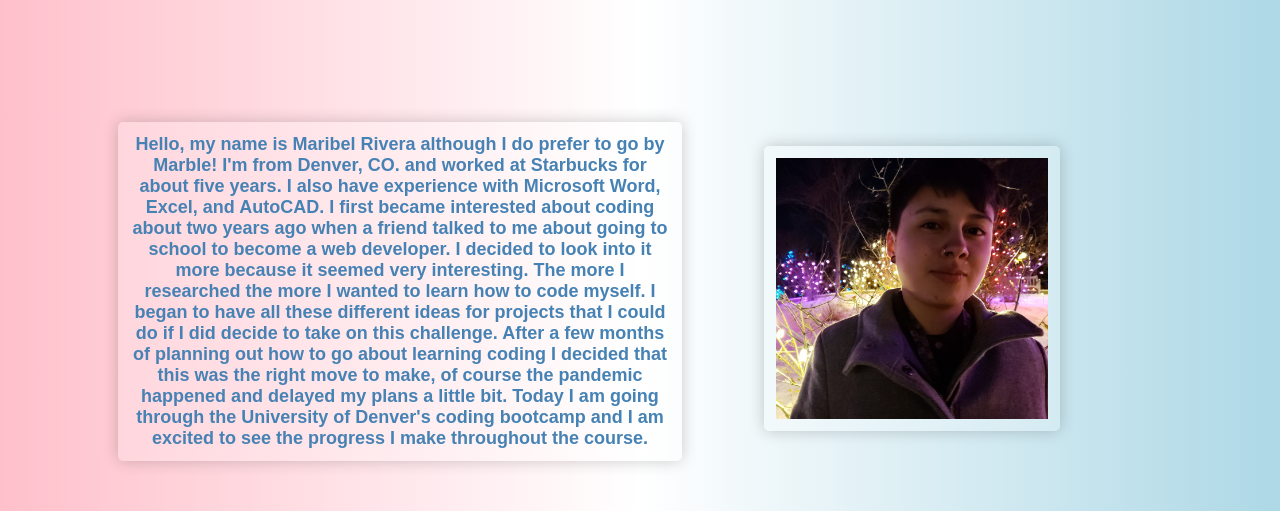
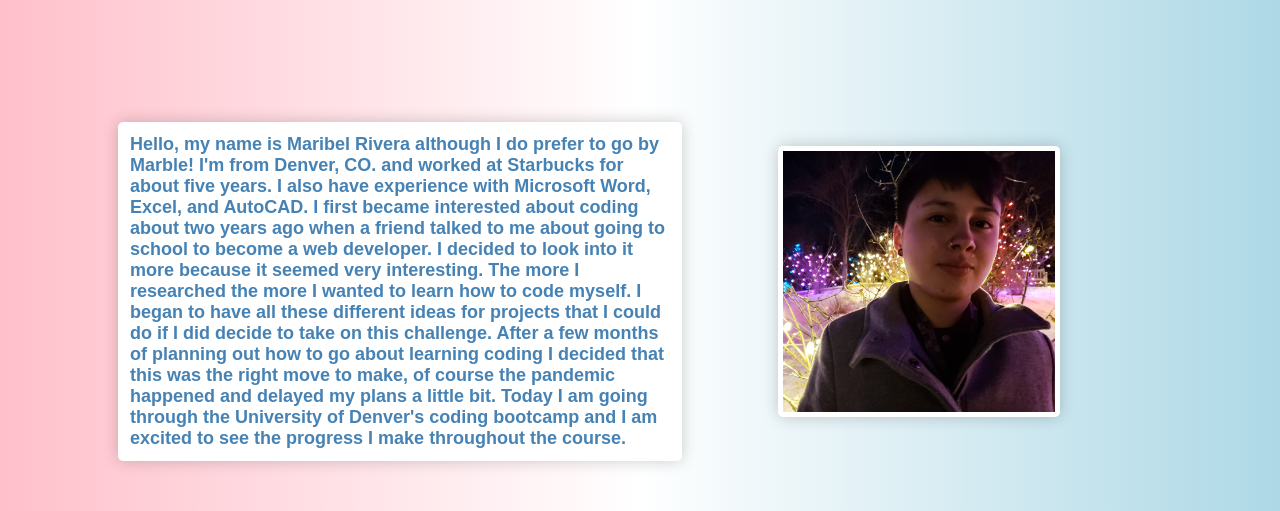
Before and after one commit to mrivera0014/react-portfolio-2.0, a React (Create React App) app: page / in a window 1280 px wide. Shown: the part 900-1411 px from the top of the page. Built offline with nearby package versions, Linux system fonts and the light colour scheme.

Commit message:
changed styling in profile card

```diff
--- a/src/components/Form/Contact.css
+++ b/src/components/Form/Contact.css
@@ -16,32 +16,6 @@
 .aboutMe {
   text-align: -webkit-center;
   margin-top: 10rem;
-}
-
-.profileImg {
-  width: 17rem;
-  float: right;
-  margin-right: 15%;
-  margin-top: 2%;
-  padding: 1%;
-  -webkit-box-shadow: 0 0 1rem 0 rgba(0, 0, 0, 0.2);
-          box-shadow: 0 0 1rem 0 rgba(0, 0, 0, 0.2);
-  border-radius: 5px;
-  background-color: rgba(255, 255, 255, 0.2);
-}
-
-.aboutMePar {
-  width: 45%;
-  margin-right: 40%;
-  padding: 1%;
-  font-family: 'Noto Sansa KR', sans-serif;
-  font-size: 18px;
-  font-weight: 700;
-  color: steelblue;
-  -webkit-box-shadow: 0 0 1rem 0 rgba(0, 0, 0, 0.2);
-          box-shadow: 0 0 1rem 0 rgba(0, 0, 0, 0.2);
-  border-radius: 5px;
-  background-color: rgba(255, 255, 255, 0.2);
 }
 
 .social {
--- a/src/components/Nav/Nav.css
+++ b/src/components/Nav/Nav.css
@@ -17,32 +17,6 @@
 .aboutMe {
   text-align: -webkit-center;
   margin-top: 10rem;
-}
-
-.profileImg {
-  width: 17rem;
-  float: right;
-  margin-right: 15%;
-  margin-top: 2%;
-  padding: 1%;
-  -webkit-box-shadow: 0 0 1rem 0 rgba(0, 0, 0, 0.2);
-          box-shadow: 0 0 1rem 0 rgba(0, 0, 0, 0.2);
-  border-radius: 5px;
-  background-color: rgba(255, 255, 255, 0.2);
-}
-
-.aboutMePar {
-  width: 45%;
-  margin-right: 40%;
-  padding: 1%;
-  font-family: 'Noto Sansa KR', sans-serif;
-  font-size: 18px;
-  font-weight: 700;
-  color: steelblue;
-  -webkit-box-shadow: 0 0 1rem 0 rgba(0, 0, 0, 0.2);
-          box-shadow: 0 0 1rem 0 rgba(0, 0, 0, 0.2);
-  border-radius: 5px;
-  background-color: rgba(255, 255, 255, 0.2);
 }
 
 .social {
--- a/src/components/ProfileCard/ProfileCard.css
+++ b/src/components/ProfileCard/ProfileCard.css
@@ -23,25 +23,26 @@
   float: right;
   margin-right: 15%;
   margin-top: 2%;
-  padding: 1%;
+  padding: 5px;
   -webkit-box-shadow: 0 0 1rem 0 rgba(0, 0, 0, 0.2);
           box-shadow: 0 0 1rem 0 rgba(0, 0, 0, 0.2);
   border-radius: 5px;
-  background-color: rgba(255, 255, 255, 0.2);
+  background-color: white;
 }
 
 .aboutMePar {
   width: 45%;
   margin-right: 40%;
   padding: 1%;
+  text-align: left;
+  -webkit-box-shadow: 0 0 1rem 0 rgba(0, 0, 0, 0.2);
+          box-shadow: 0 0 1rem 0 rgba(0, 0, 0, 0.2);
+  border-radius: 5px;
+  background-color: white;
   font-family: 'Noto Sansa KR', sans-serif;
   font-size: 18px;
   font-weight: 700;
   color: steelblue;
-  -webkit-box-shadow: 0 0 1rem 0 rgba(0, 0, 0, 0.2);
-          box-shadow: 0 0 1rem 0 rgba(0, 0, 0, 0.2);
-  border-radius: 5px;
-  background-color: rgba(255, 255, 255, 0.2);
 }
 
 .social {
--- a/src/components/ProfileCard/ProfileCard.scss
+++ b/src/components/ProfileCard/ProfileCard.scss
@@ -41,16 +41,21 @@ width: 17rem;
 float: right;
 margin-right: 15%;
 margin-top: 2%;
-padding: 1%;
-@include glassEffect()
+padding: 5px;
+box-shadow: 0 0 1rem 0 rgba(0,0,0,.2);
+border-radius: 5px;
+background-color: white;
 }
 
 .aboutMePar{
     width: 45%;
     margin-right: 40%;
     padding: 1%;
+    text-align: left;
+    box-shadow: 0 0 1rem 0 rgba(0,0,0,.2);
+    border-radius: 5px;
+    background-color: white;
     @include secondaryFont();
-    @include glassEffect()
 }
 
 .social{
--- a/src/components/ProjectCard/ProjectCard.css
+++ b/src/components/ProjectCard/ProjectCard.css
@@ -16,32 +16,6 @@
 .aboutMe {
   text-align: -webkit-center;
   margin-top: 10rem;
-}
-
-.profileImg {
-  width: 17rem;
-  float: right;
-  margin-right: 15%;
-  margin-top: 2%;
-  padding: 1%;
-  -webkit-box-shadow: 0 0 1rem 0 rgba(0, 0, 0, 0.2);
-          box-shadow: 0 0 1rem 0 rgba(0, 0, 0, 0.2);
-  border-radius: 5px;
-  background-color: rgba(255, 255, 255, 0.2);
-}
-
-.aboutMePar {
-  width: 45%;
-  margin-right: 40%;
-  padding: 1%;
-  font-family: 'Noto Sansa KR', sans-serif;
-  font-size: 18px;
-  font-weight: 700;
-  color: steelblue;
-  -webkit-box-shadow: 0 0 1rem 0 rgba(0, 0, 0, 0.2);
-          box-shadow: 0 0 1rem 0 rgba(0, 0, 0, 0.2);
-  border-radius: 5px;
-  background-color: rgba(255, 255, 255, 0.2);
 }
 
 .social {
```
Also changed, not shown: 1 other file (tests, documents, lock files or other folders).
